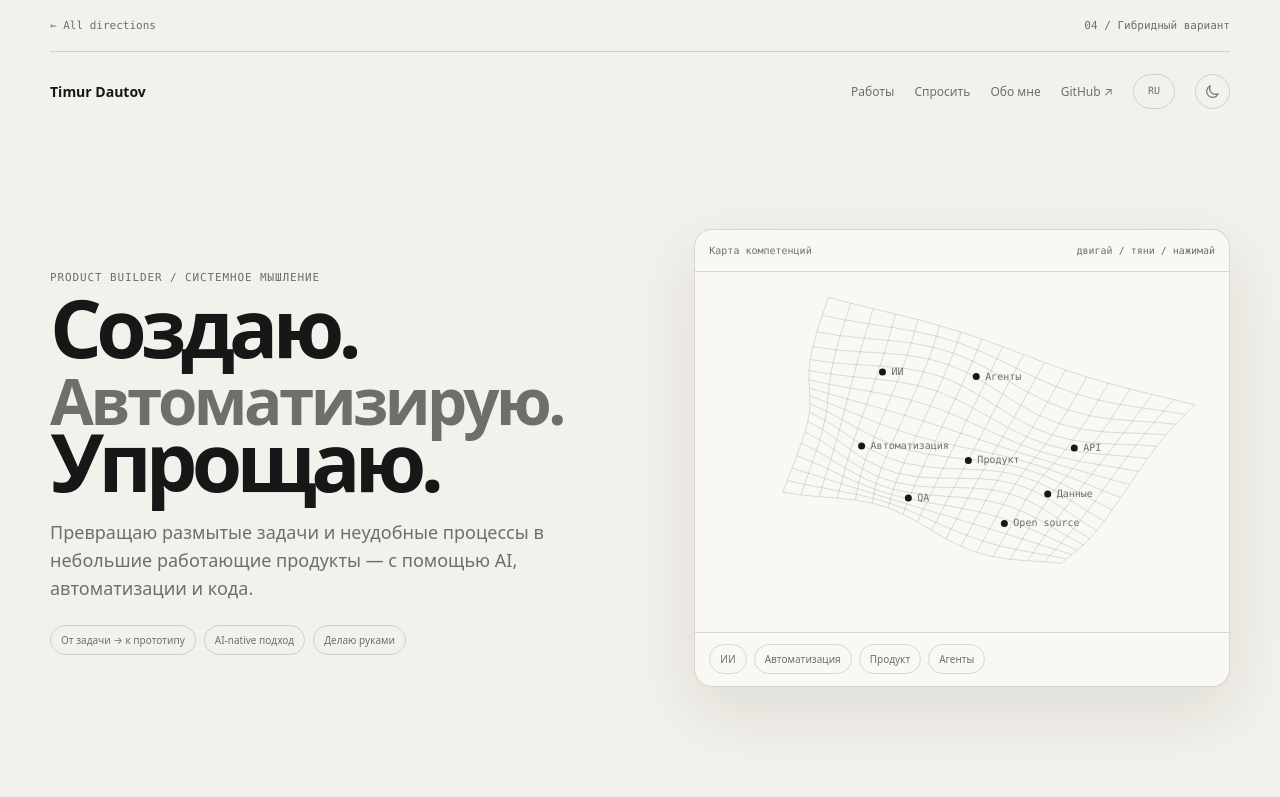
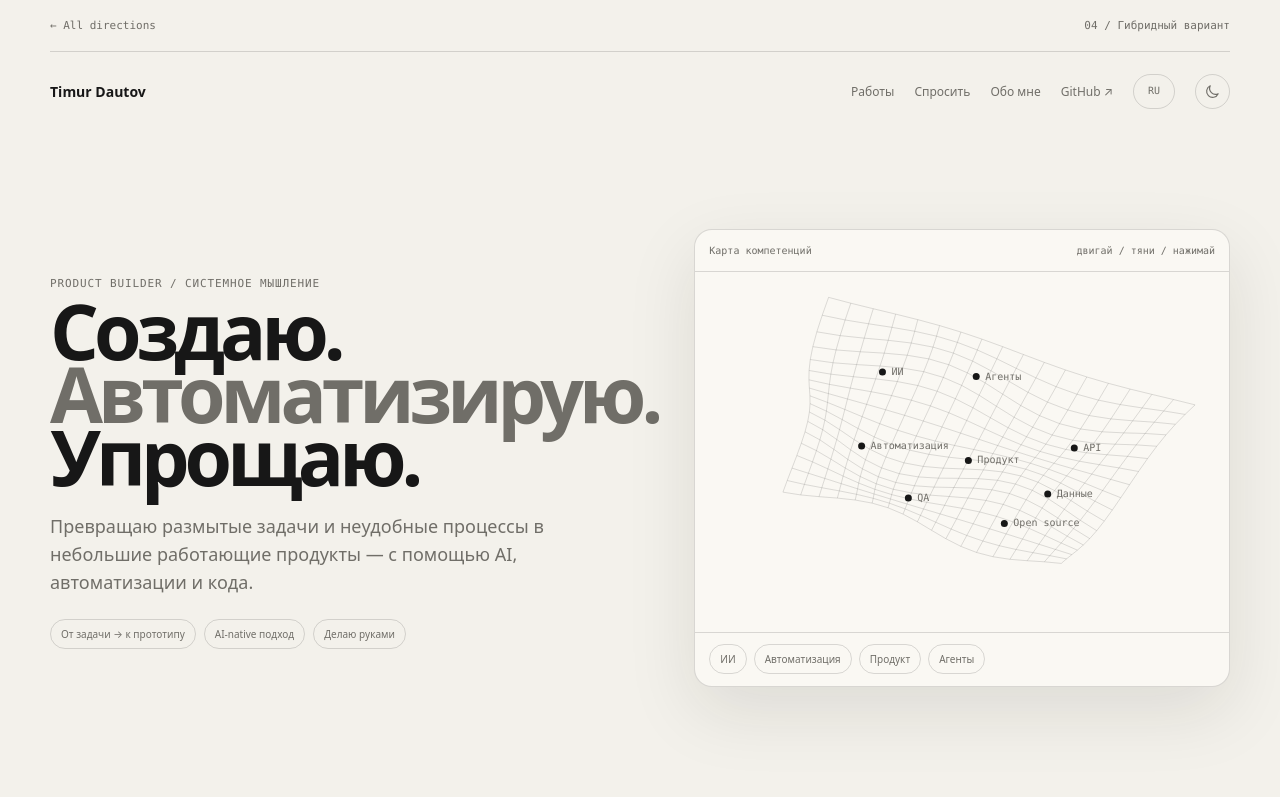
Before and after one commit to tim8es/profile, a plain HTML site: page hybrid.html in a window 1280 px wide. Both pictures are taken after a click on the button "EN". Shown: the top 797 px of the page. Drawn offline with Linux system fonts and the light colour scheme.

Commit message:
Use one font size across Russian hero lines

```diff
--- a/hybrid.css
+++ b/hybrid.css
@@ -63,14 +63,14 @@ button{background:none;border:0}
 }
 .hero h1 span{color:var(--muted)}
 html[lang="ru"] .hero h1{
-  font-size:clamp(62px,min(7.6vw,11.5vh),108px);
-  letter-spacing:-.07em;
+  font-size:clamp(56px,min(6.45vw,10.4vh),94px);
+  letter-spacing:-.065em;
 }
 html[lang="ru"] .hero h1 span{
   display:inline-block;
   white-space:nowrap;
-  font-size:.78em;
-  letter-spacing:-.055em;
+  font-size:1em;
+  letter-spacing:inherit;
 }
 .hero-lede{max-width:600px;margin:34px 0 0;font-size:clamp(17px,2vw,21px);line-height:1.55;color:var(--muted)}
 .hero-meta{display:flex;gap:8px;flex-wrap:wrap;margin-top:30px}
@@ -176,8 +176,8 @@ html[data-theme="light"] .video-frame{background:radial-gradient(circle at 65% 3
   .nav-links>a:nth-child(1),.nav-links>a:nth-child(3){display:none}
   .hero{padding:36px 0 72px}
   .hero h1{font-size:clamp(54px,16vw,66px)}
-  html[lang="ru"] .hero h1{font-size:clamp(50px,14.5vw,60px)}
-  html[lang="ru"] .hero h1 span{font-size:.8em;letter-spacing:-.045em}
+  html[lang="ru"] .hero h1{font-size:clamp(43px,12.1vw,54px);letter-spacing:-.055em}
+  html[lang="ru"] .hero h1 span{font-size:1em;letter-spacing:inherit}
   .field-canvas{height:340px}
   .chat-message{grid-template-columns:1fr;gap:3px}
   .chat-role{padding:0}
@@ -201,7 +201,7 @@ html[data-theme="light"] .video-frame{background:radial-gradient(circle at 65% 3
     gap:clamp(32px,5vw,64px);
   }
   .hero h1{font-size:clamp(60px,min(7.4vw,11vh),98px)}
-  html[lang="ru"] .hero h1{font-size:clamp(56px,min(6.8vw,10.2vh),90px)}
+  html[lang="ru"] .hero h1{font-size:clamp(52px,min(6.15vw,9.6vh),82px)}
   .hero-lede{margin-top:24px;font-size:clamp(15px,1.7vw,18px)}
   .hero-meta{margin-top:22px}
   .field-canvas{height:360px}
```
